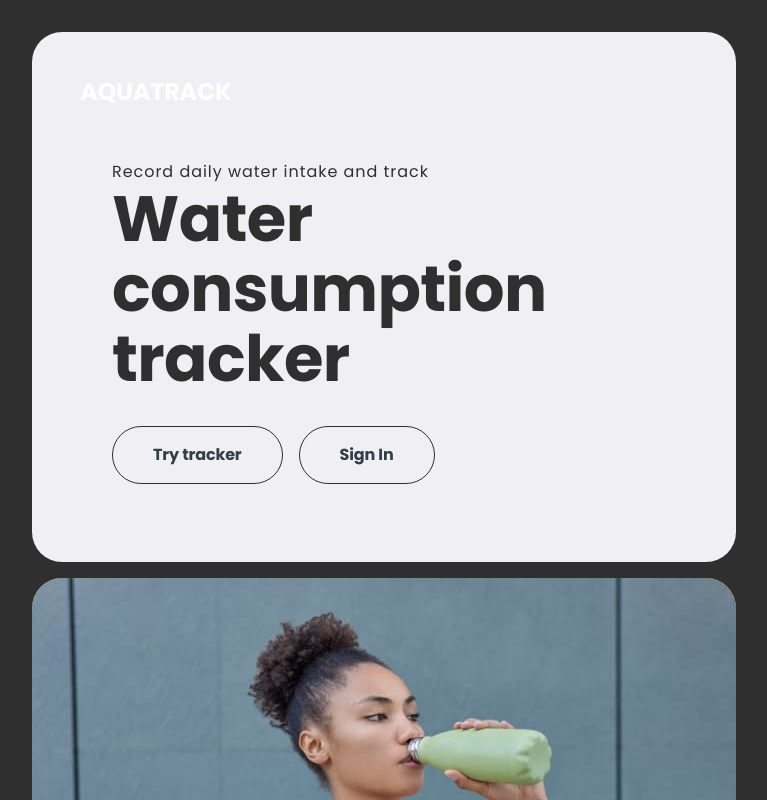
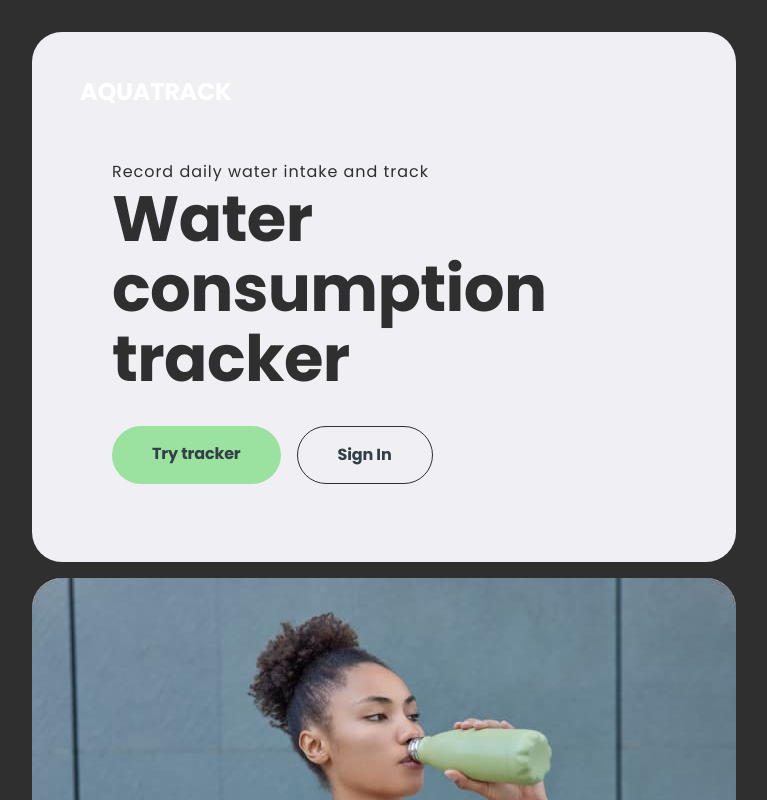
Before and after one commit to SvitlanaHu/water-intake-control-frontend, a React (Vite) app: page / in a window 1280 px wide. Shown: the top 800 px of the page, without its empty margins (272-1039 px from the left). Built offline with nearby package versions, Linux system fonts and the light colour scheme; no server answers.

Commit message:
fixed styles homePage

```diff
--- a/src/components/WelcomeSection/WelcomeSection.jsx
+++ b/src/components/WelcomeSection/WelcomeSection.jsx
@@ -14,8 +14,8 @@ const WelcomeSection = () => {
         </div>
 
         <div className={styles.linkBox} >
-          <Link className={styles.link} to="/signup">Try tracker</Link>
-          <Link className={styles.link} to="/signin">Sign In</Link>
+          <Link className={`${styles.linkUp} ${styles.link}`} to="/signup">Try tracker</Link>
+          <Link className={`${styles.linkIn} ${styles.link}`} to="/signin">Sign In</Link>
         </div>
       </div>
     </header>
--- a/src/components/WelcomeSection/WelcomeSection.module.css
+++ b/src/components/WelcomeSection/WelcomeSection.module.css
@@ -108,21 +108,12 @@
 }
 .link {
   padding: 14px 28px;
-  border: 1px solid var(--main-text-color);
   border-radius: 30px;
   font-size: 14px;
   font-weight: 700;
   line-height: 24px;
   letter-spacing: -0.01em;
   text-align: center;
-}
-.link:hover,
-.link:active,
-.link:focus {
-  cursor: pointer;
-  background-color: var(--mint);
-  border-color: var(--mint);
-  color: var(--text-color);
 }
 @media (min-width: 768px) {
   .link {
@@ -133,3 +124,31 @@
     padding-left: 32px;
   }
 }
+
+.linkIn {
+  border: 1px solid var(--main-text-color);
+}
+.linkIn:hover,
+.linkIn:focus {
+  cursor: pointer;
+  color: var(--green);
+  border-color: var(--mint);
+}
+.linkIn:active {
+  color: var(--text-color);
+  border-color: var(--text-color);
+}
+
+.linkUp {
+  background-color: var(--mint);
+  color: var(--text-color);
+}
+.linkUp:hover,
+.linkUp:focus {
+  cursor: pointer;
+  background-color: var(--green);
+  color: var(--text-color);
+}
+.linkUp:active {
+  background-color: var(--light-gray);
+}
--- a/src/components/index.css
+++ b/src/components/index.css
@@ -3,6 +3,7 @@
   --main-text-color: #2f2f2f;
   --text-color: #323f47;
   --mint: #9be1a0;
+  --green: #87d28d;
   --light-gray: #f0eff4;
   --white: #fff;
   --background-visibility: rgba(1, 1, 1, 0.4);
```
